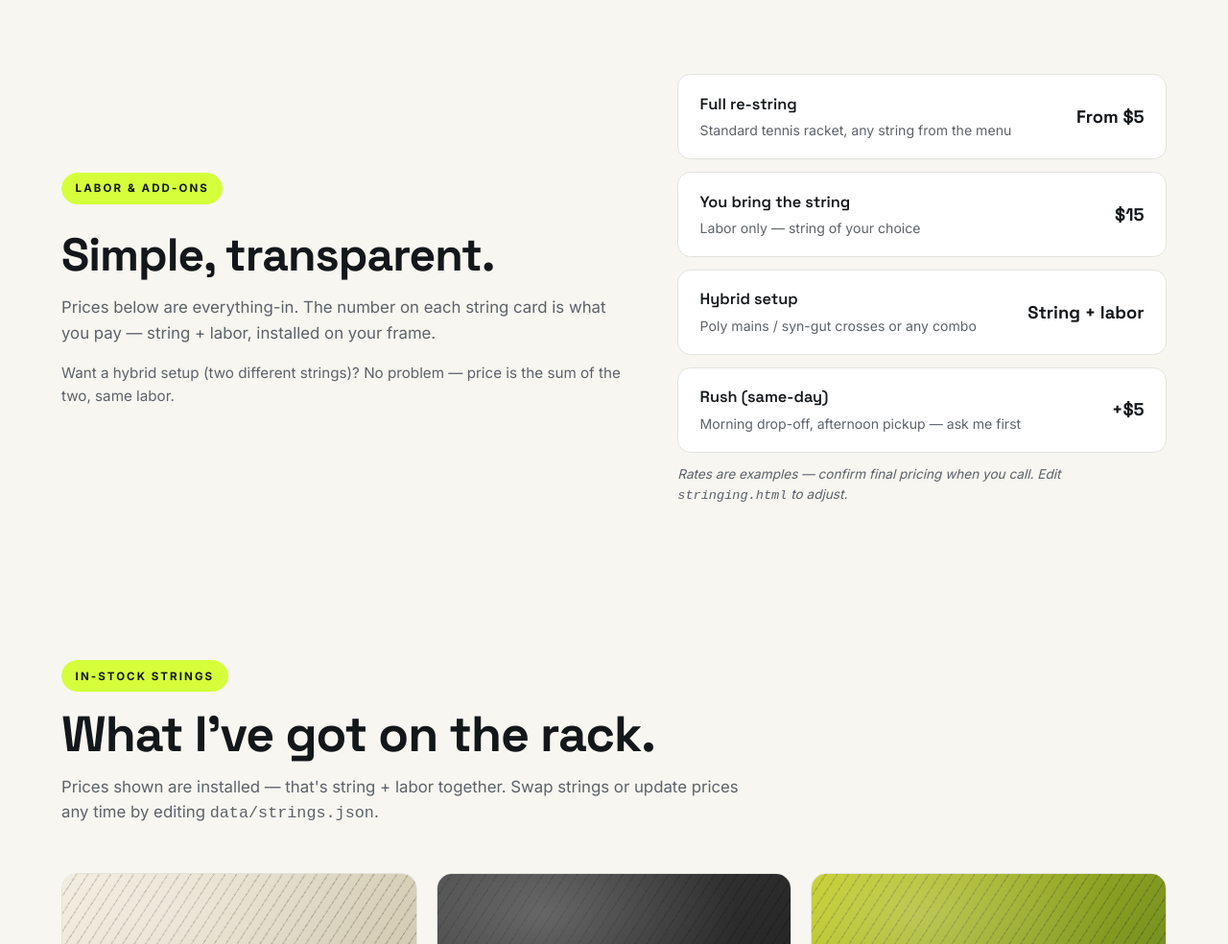
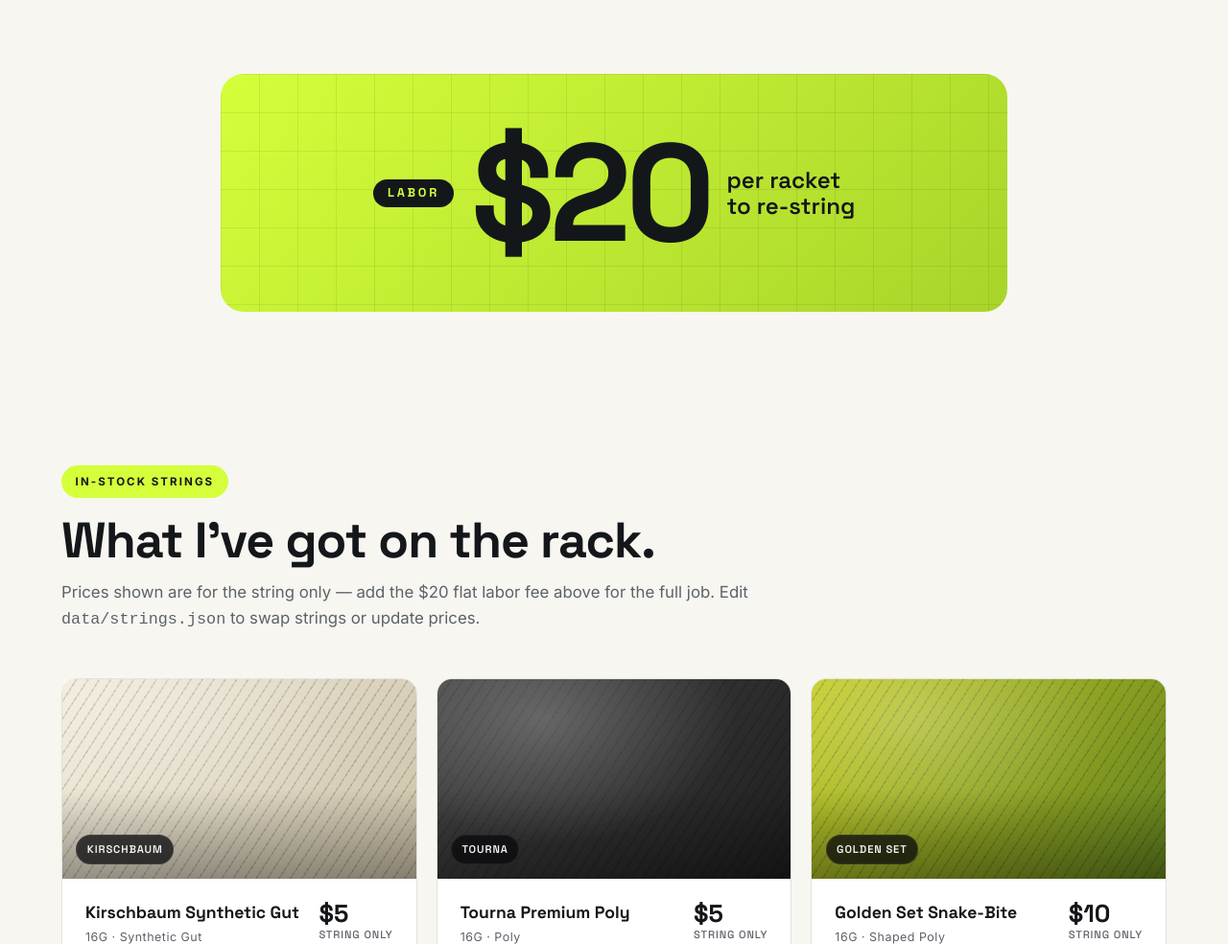
Before and after one commit to Vadream42/alameda-racket-stringing, a plain HTML site: page stringing.html in a window 1280 px wide. Shown: the part 1034-2018 px from the top of the page at 96% size. Drawn offline with Linux system fonts and the light colour scheme.

Commit message:
changed stringing labor info

```diff
--- a/css/style.css
+++ b/css/style.css
@@ -998,6 +998,71 @@ section { padding: 5rem 0; }
   .parallax-band { background-attachment: scroll; }
 }
 
+/* ------- Labor banner (stringing page) ------- */
+.labor-banner {
+  background: linear-gradient(135deg, var(--accent), #a8d42a);
+  color: var(--accent-ink);
+  border-radius: var(--radius-xl);
+  padding: 3.25rem 2.5rem;
+  text-align: center;
+  position: relative;
+  overflow: hidden;
+  max-width: 820px;
+  margin: 0 auto;
+}
+
+.labor-banner::before {
+  content: '';
+  position: absolute;
+  inset: 0;
+  background-image:
+    linear-gradient(rgba(0,0,0,0.07) 1px, transparent 1px),
+    linear-gradient(90deg, rgba(0,0,0,0.07) 1px, transparent 1px);
+  background-size: 40px 40px;
+  pointer-events: none;
+}
+
+.labor-banner .labor-text {
+  position: relative;
+  display: flex;
+  align-items: center;
+  justify-content: center;
+  gap: 1.1rem;
+  flex-wrap: wrap;
+  font-family: 'Space Grotesk', sans-serif;
+  line-height: 1;
+  margin: 0;
+}
+
+.labor-banner .labor-label {
+  font-size: 0.8rem;
+  letter-spacing: 0.22em;
+  text-transform: uppercase;
+  font-weight: 700;
+  padding: 0.5rem 0.95rem;
+  background: var(--accent-ink);
+  color: var(--accent);
+  border-radius: 999px;
+}
+
+.labor-banner .labor-amount {
+  font-size: clamp(4.5rem, 14vw, 9rem);
+  font-weight: 700;
+  letter-spacing: -0.04em;
+}
+
+.labor-banner .labor-unit {
+  font-size: clamp(1.05rem, 2vw, 1.5rem);
+  font-weight: 600;
+  text-align: left;
+  line-height: 1.15;
+}
+
+@media (max-width: 620px) {
+  .labor-banner { padding: 2.5rem 1.25rem; }
+  .labor-banner .labor-text { gap: 0.6rem; }
+}
+
 /* ------- Tiny utilities ------- */
 .mt-1 { margin-top: 0.5rem; }
 .mt-2 { margin-top: 1rem; }
--- a/js/strings.js
+++ b/js/strings.js
@@ -53,7 +53,7 @@
               <div class="string-name">${escape(s.name)}</div>
               <div class="string-gauge">${escape(s.gauge || '')}${s.type ? ' · ' + escape(s.type) : ''}</div>
             </div>
-            <div class="string-price">$${Number(s.price).toFixed(0)}<span class="per">Installed</span></div>
+            <div class="string-price">$${Number(s.price).toFixed(0)}<span class="per">String only</span></div>
           </div>
           <p class="string-desc">${escape(s.description || '')}</p>
           <div class="string-tags">${tags}</div>
--- a/stringing.html
+++ b/stringing.html
@@ -59,49 +59,15 @@
     </div>
   </section>
 
-  <!-- ======================== LABOR PRICING ======================== -->
+  <!-- ======================== LABOR ======================== -->
   <section style="padding-top:0;">
     <div class="container">
-      <div class="split">
-        <div>
-          <span class="eyebrow">Labor &amp; add-ons</span>
-          <h2 class="display" style="font-size:clamp(1.9rem,4.5vw,3rem);margin:0.75rem 0 1rem;">Simple, transparent.</h2>
-          <p class="muted" style="font-size:1.05rem;">Prices below are everything-in. The number on each string card is what you pay — string + labor, installed on your frame.</p>
-          <p class="muted" style="font-size:0.95rem;margin-top:1rem;">Want a hybrid setup (two different strings)? No problem — price is the sum of the two, same labor.</p>
-        </div>
-        <div>
-          <ul class="service-list">
-            <li>
-              <div>
-                <span class="svc-name">Full re-string</span>
-                <span class="svc-desc">Standard tennis racket, any string from the menu</span>
-              </div>
-              <span class="svc-price">From $5</span>
-            </li>
-            <li>
-              <div>
-                <span class="svc-name">You bring the string</span>
-                <span class="svc-desc">Labor only — string of your choice</span>
-              </div>
-              <span class="svc-price">$15</span>
-            </li>
-            <li>
-              <div>
-                <span class="svc-name">Hybrid setup</span>
-                <span class="svc-desc">Poly mains / syn-gut crosses or any combo</span>
-              </div>
-              <span class="svc-price">String + labor</span>
-            </li>
-            <li>
-              <div>
-                <span class="svc-name">Rush (same-day)</span>
-                <span class="svc-desc">Morning drop-off, afternoon pickup — ask me first</span>
-              </div>
-              <span class="svc-price">+$5</span>
-            </li>
-          </ul>
-          <p class="muted" style="font-size:0.85rem;margin-top:0.75rem;"><em>Rates are examples — confirm final pricing when you call. Edit <code>stringing.html</code> to adjust.</em></p>
-        </div>
+      <div class="labor-banner">
+        <p class="labor-text">
+          <span class="labor-label">Labor</span>
+          <span class="labor-amount">$20</span>
+          <span class="labor-unit">per racket<br>to re-string</span>
+        </p>
       </div>
     </div>
   </section>
@@ -112,7 +78,7 @@
       <div class="section-header">
         <span class="eyebrow">In-stock strings</span>
         <h2 class="display">What I've got on the rack.</h2>
-        <p>Prices shown are installed — that's string + labor together. Swap strings or update prices any time by editing <code>data/strings.json</code>.</p>
+        <p>Prices shown are for the string only — add the $20 flat labor fee above for the full job. Edit <code>data/strings.json</code> to swap strings or update prices.</p>
       </div>
 
       <div id="string-grid" class="string-grid">
```
